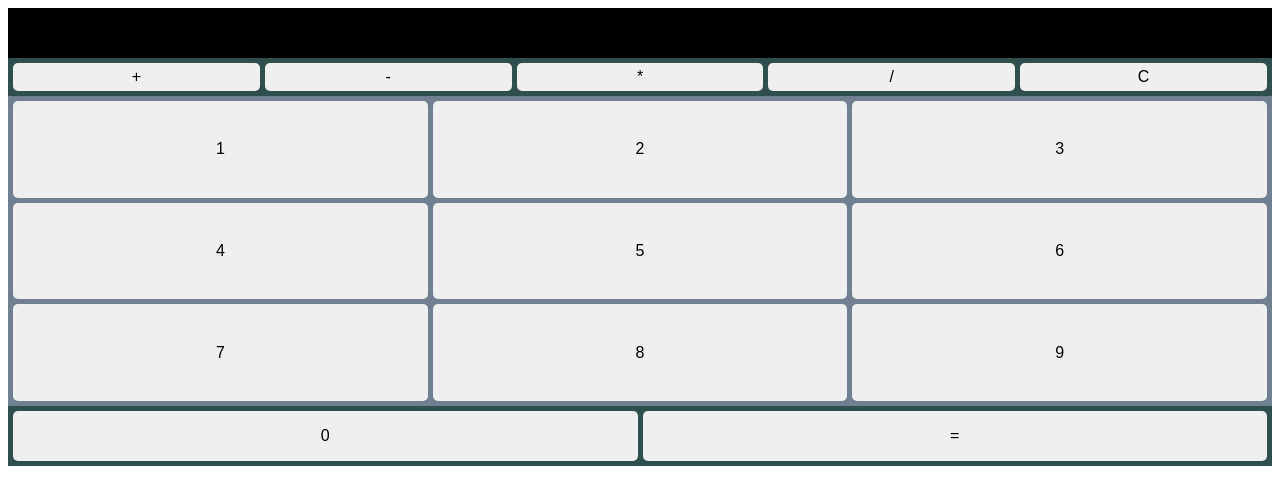
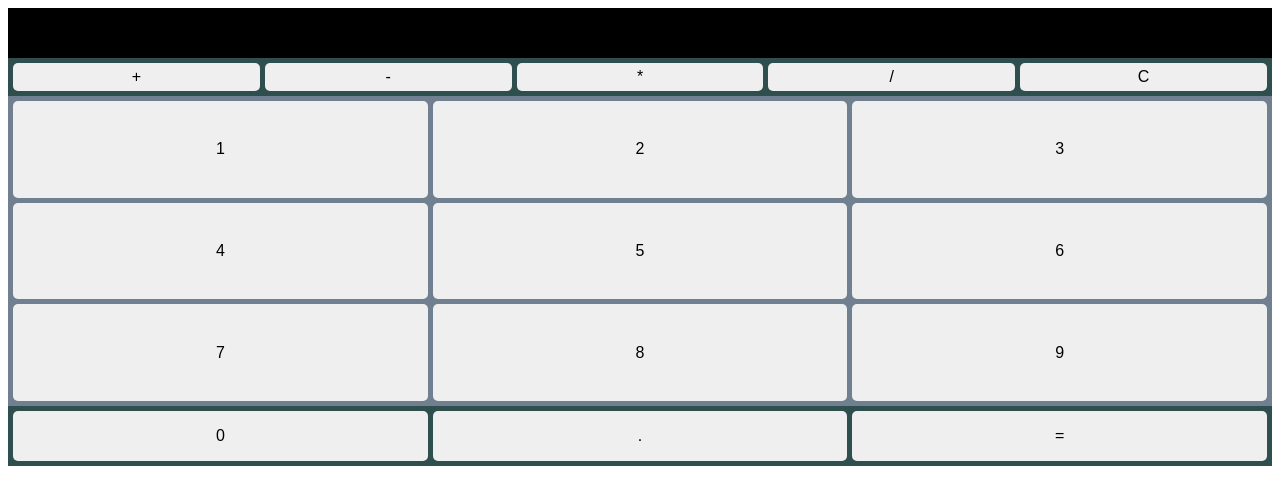
Before and after one commit to Bradley-Hill/Calculator, a plain HTML site: page index.html in a window 1280 px wide. Drawn offline with Linux system fonts and the light colour scheme.

Commit message:
Added just the decimal point button.

```diff
--- a/index.html
+++ b/index.html
@@ -23,6 +23,7 @@
       </div>
       <div id="resultContainer">
         <button class="number">0</button>
+        <button class="number">.</button>
         <button id="resultCall">=</button>
       </div>
     </div>
--- a/style.css
+++ b/style.css
@@ -31,7 +31,7 @@
 }
 #resultContainer {
   display: grid;
-  grid-template-columns: repeat(2, 1fr);
+  grid-template-columns: repeat(3, 1fr);
   grid-template-rows: 1fr;
   justify-content: center;
   align-items: center;
```
